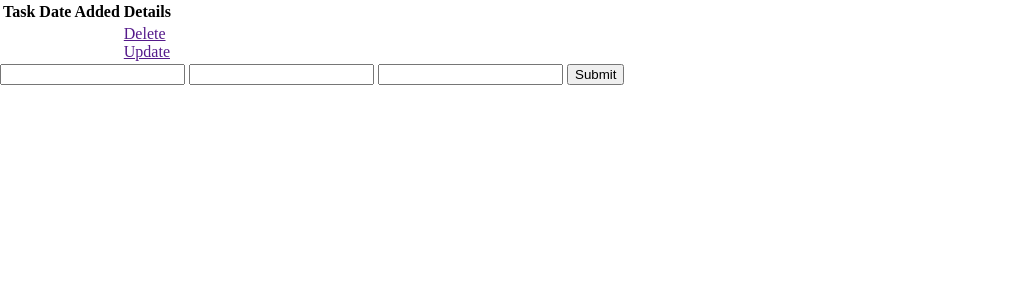
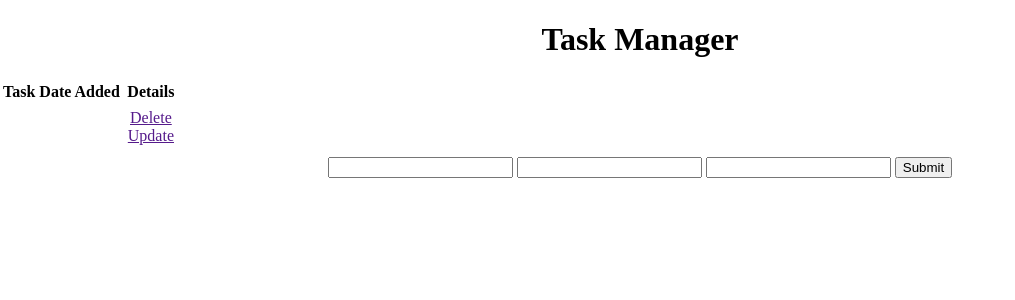
Before and after one commit to N01551957/Virtualization_Project2023, a Flask app: page / in a window 1280 px wide. Shown: the top 300 px of the page, without its empty margins (0-1015 px from the left). Run offline with Flask 3, Linux system fonts and the light colour scheme; some libraries are stand-ins or nearby versions.

Commit message:
testing123

```diff
--- a/static/css/main.css
+++ b/static/css/main.css
@@ -3,3 +3,16 @@
     font-family: 'Times New Roman', Times, serif;
     font-size: 11;
 }
+tr{
+    text-align: center;
+    padding: 5px;
+}
+td{
+    text-align: center;
+    padding: 5px;
+}
+
+form{
+    text-align: center;
+    padding: 5px;
+}
--- a/templates/page.html
+++ b/templates/page.html
@@ -6,6 +6,7 @@
 
 {% block body %}
 <div class="test">
+    <h1 style="text-align: center;">Task Manager</h1>
     <table>
         <tr>
             <th>Task</th>
```
